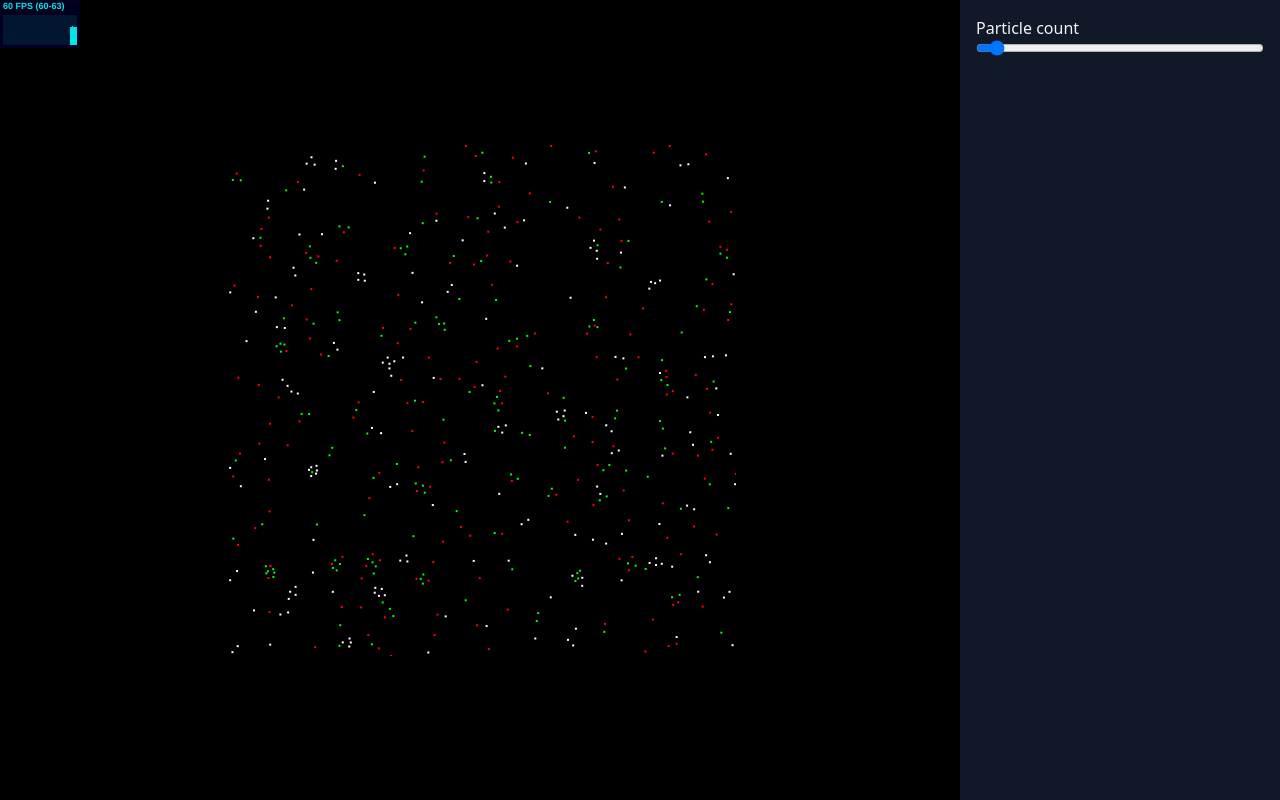
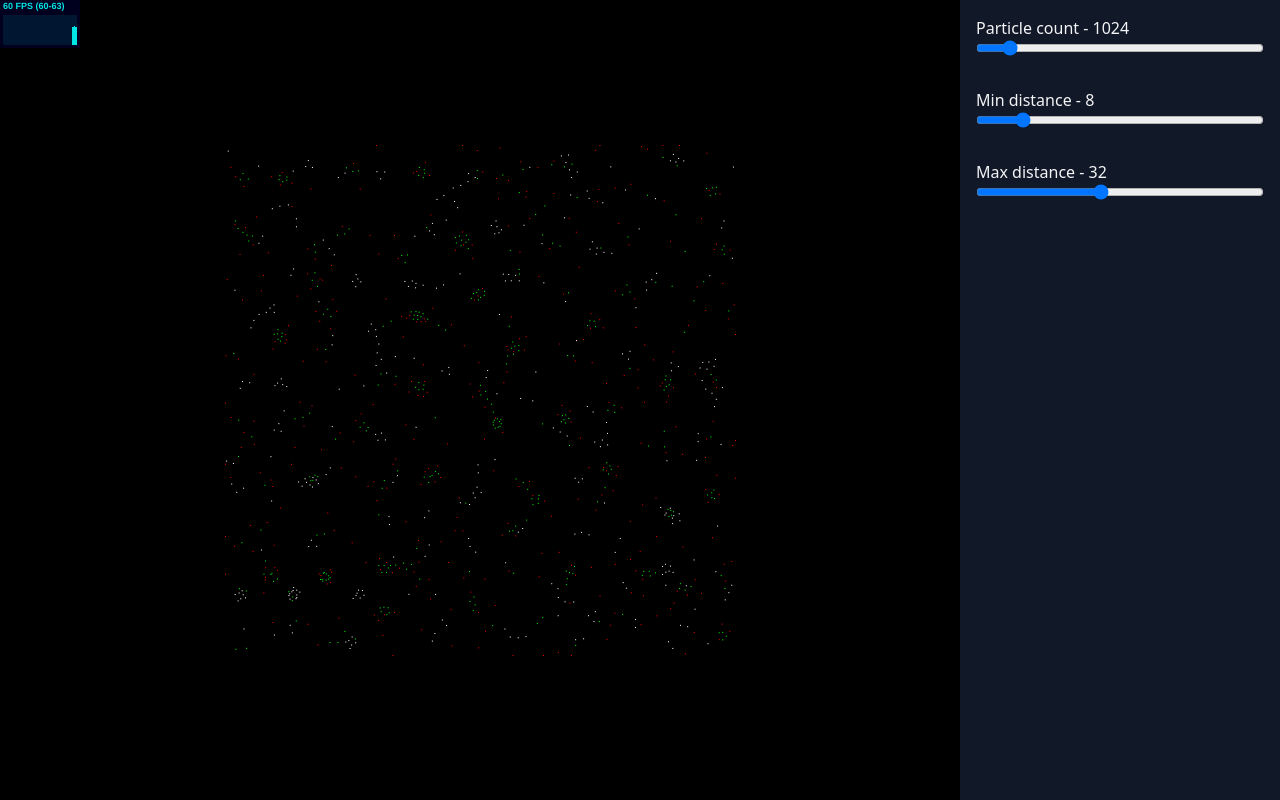
Before and after one commit to pecnik/particle-life, a React (Vite) app: page / in a window 1280 px wide. Built offline with nearby package versions, Linux system fonts and the light colour scheme.

Commit message:
wip: controls

```diff
--- a/src/App.tsx
+++ b/src/App.tsx
@@ -38,7 +38,7 @@ export function App() {
             {/* Main menu */}
             <div className="w-80 bg-gray-900">
                 <div className="p-4 flex flex-col">
-                    <label>Particle count</label>
+                    <label>Particle count - {state.particleCount}</label>
                     <input
                         className="w-full"
                         type="range"
@@ -52,6 +52,38 @@ export function App() {
                         }}
                     />
                 </div>
+
+                <div className="p-4 flex flex-col">
+                    <label>Min distance - {state.minDist}</label>
+                    <input
+                        className="w-full"
+                        type="range"
+                        min={4}
+                        max={32}
+                        value={state.minDist}
+                        onChange={(ev) => {
+                            particles.store.setState({
+                                minDist: ev.target.valueAsNumber,
+                            });
+                        }}
+                    />
+                </div>
+
+                <div className="p-4 flex flex-col">
+                    <label>Max distance - {state.maxDist}</label>
+                    <input
+                        className="w-full"
+                        type="range"
+                        min={state.minDist}
+                        max={64}
+                        value={state.maxDist}
+                        onChange={(ev) => {
+                            particles.store.setState({
+                                maxDist: ev.target.valueAsNumber,
+                            });
+                        }}
+                    />
+                </div>
             </div>
         </div>
     );
--- a/src/particles.ts
+++ b/src/particles.ts
@@ -1,8 +1,5 @@
 import Stats from "stats.js";
 import { Vector2 } from "three";
-
-const MIN_DIST = 8;
-const MAX_DIST = 24;
 
 const COLORS = ["#fff", "#0f0", "#f00"];
 
@@ -44,6 +41,7 @@ export function createParticleLife() {
     const systems = [
         function attractionSystem() {
             const vector2D = new Vector2();
+            const { minDist: MIN_DIST, maxDist: MAX_DIST } = store.snapshot();
 
             for (let id1 = 0; id1 < particles.size; id1++) {
                 const tileX = Math.floor(particles.pos_x[id1] / TILE_SIZE);
@@ -152,7 +150,7 @@ export function createParticleLife() {
             const ctx = canvas.getContext("2d")!;
             for (let id = 0; id < particles.size; id++) {
                 ctx.fillStyle = COLORS[particles.color[id]];
-                ctx.fillRect(particles.pos_x[id], particles.pos_y[id], 2, 2);
+                ctx.fillRect(particles.pos_x[id], particles.pos_y[id], 1, 1);
             }
         },
     ];
@@ -165,17 +163,15 @@ export function createParticleLife() {
 
     // Set init conditions
     store.setState({
-        particleCount: 512,
+        particleCount: 1024,
+        minDist: 8,
+        maxDist: 32,
     });
 
     return { store, stats, canvas, update };
 }
 
 {
-    if (TILE_SIZE < MAX_DIST) {
-        throw new Error(`TILE_SIZE smaller than MAX_DIST!`);
-    }
-
     for (let i = 0; i < COLORS.length; i++) {
         for (let j = 0; j < COLORS.length; j++) {
             if (
@@ -190,11 +186,15 @@ export function createParticleLife() {
 
 interface State {
     readonly particleCount: number;
+    readonly minDist: number;
+    readonly maxDist: number;
 }
 
 function createStore() {
     let state: State = {
         particleCount: 0,
+        minDist: 0,
+        maxDist: 0,
     };
 
     type Callback = (s: State, ns: State) => void;
```
